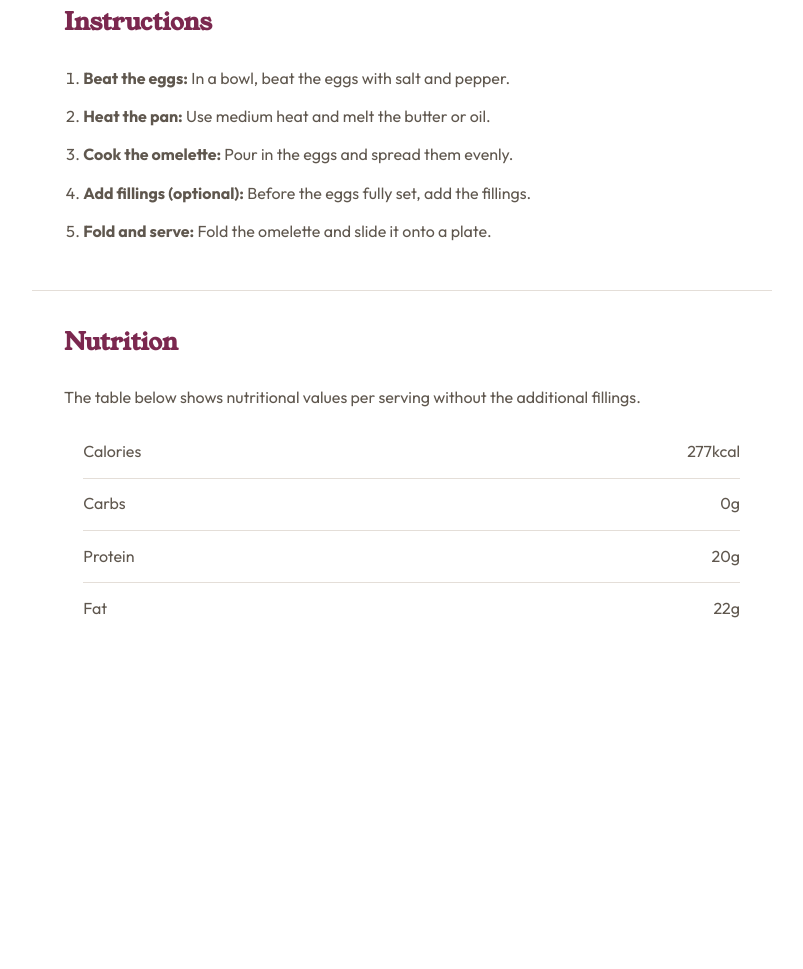
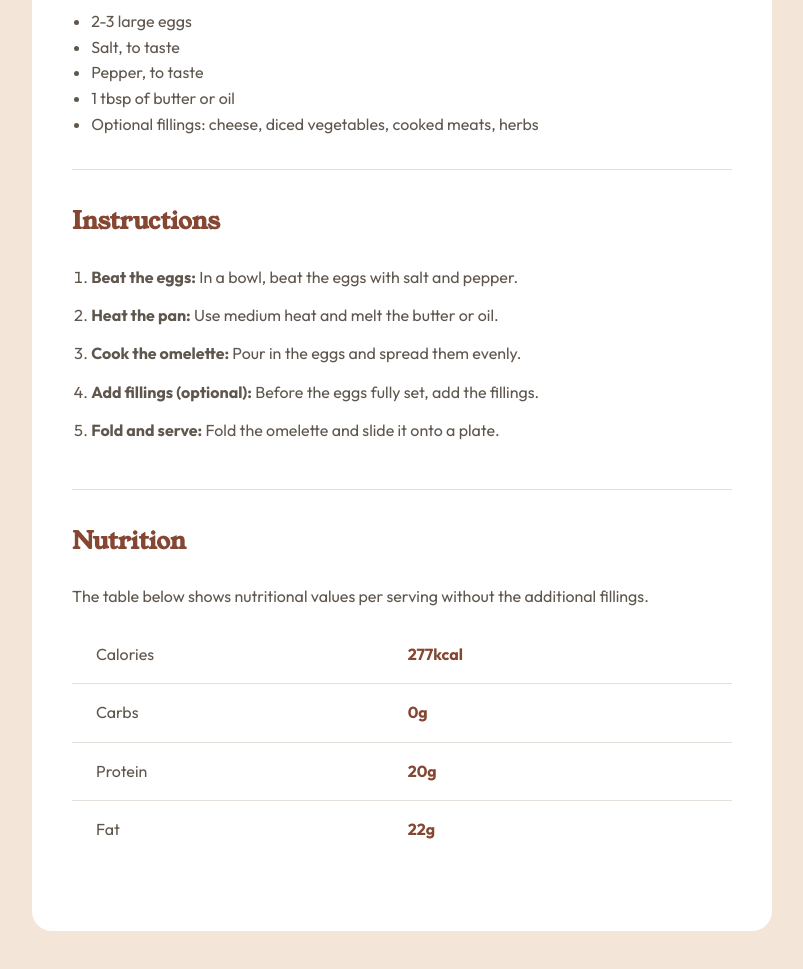
Before and after one commit to TelmoManduco/recipe-page-main, a plain HTML site: page index.html in a window 1280 px wide. Shown: the part 1011-1980 px from the top of the page, without its empty margins (238-1041 px from the left). Before the commit the page ends 1677 px from the top, so only its background shows below. Drawn offline with Linux system fonts and the light colour scheme.

Commit message:
final update

```diff
--- a/index.html
+++ b/index.html
@@ -58,12 +58,25 @@
         <section class="recipe-section">
             <h2>Nutrition</h2>
             <p>The table below shows nutritional values per serving without the additional fillings.</p>
-            <ul class="nutrition">
-                <li><span>Calories</span><span>277kcal</span></li>
-                <li><span>Carbs</span><span>0g</span></li>
-                <li><span>Protein</span><span>20g</span></li>
-                <li><span>Fat</span><span>22g</span></li>
-            </ul>
+            <table class="nutrition">
+                <tr>
+                    <td>Calories</td>
+                    <td>277kcal</td>
+                </tr>
+                <tr>
+                    <td>Carbs</td>
+                    <td>0g</td>
+                </tr>
+                <tr>
+                    <td>Protein</td>
+                    <td>20g</td>
+                </tr>
+                <tr>
+                    <td>Fat</td>
+                    <td>22g</td>
+                </tr>
+            </table>
+
         </section>
     </main>
 </body>
--- a/style.css
+++ b/style.css
@@ -5,7 +5,8 @@
   --font-body: 'Outfit', sans-serif;
 
   --clr-dark: #312e2c;
-  --clr-medium: #5f574e;
+  --clr-medium: #5f574eff;
+  --clr-light: #854632ff;
   --clr-light-bg: #fff5fa;
   --clr-pink: #7b284f;
   --clr-border: #e4ded8;
@@ -18,7 +19,7 @@
 }
 
 body {
-  background: #fff;
+  background: white;
   font-family: var(--font-body);
   font-size: 1em;
   color: var(--clr-medium);
@@ -50,7 +51,7 @@ body {
 .recipe-prep-time {
   background: var(--clr-light-bg);
   margin: 0 2em;
-  padding: 1.5em;
+  padding: 1.5em 2.5em;
   border-radius: 10px;
 }
 
@@ -61,7 +62,7 @@ body {
 }
 
 .recipe-prep-time ul {
-  padding-left: 1em;
+  padding-left: 1.5em;
 }
 
 .recipe-prep-time li {
@@ -79,7 +80,7 @@ body {
 
 .recipe-section h2 {
   font-family: var(--font-heading);
-  color: var(--clr-pink);
+  color: var(--clr-light);
   margin-bottom: 1em;
 }
 
@@ -97,17 +98,73 @@ body {
 }
 
 .nutrition {
-  list-style: none;
-  padding: 0;
+  width: 100%;
+  border-collapse: collapse;
+  margin-top: 1em;
 }
 
-.nutrition li {
-  display: flex;
-  justify-content: space-between;
-  padding: 0.8em 0;
+.nutrition tr:not(:last-child) td {
   border-bottom: 1px solid var(--clr-border);
 }
 
-.nutrition li:last-child {
-  border-bottom: none;
+.nutrition td {
+  padding: 1em 0;
+  font-family: var(--font-body);
+  font-size: 1em;
 }
+
+.nutrition td:first-child {
+  color: var(--clr-medium);
+  padding-left: 1.5em;
+}
+
+.nutrition td:last-child {
+  color: var(--clr-light);
+  font-weight: 700;
+  text-align: left;
+  padding-right: 1.5em;
+}
+
+
+@media (min-width: 768px) {
+  body {
+    padding: 4em;
+    background-color: #f3e5d8;
+  }
+
+  .recipe {
+    border-radius: 20px;
+    padding: 2.5em;
+  }
+
+  .recipe-image img {
+    border-radius: 10px;
+  }
+
+  .recipe-intro,
+  .recipe-section {
+    padding: 2em 0;
+  }
+
+  .recipe-prep-time {
+    margin: 2em 0;
+    padding: 2em;
+  }
+
+  .recipe-section h2 {
+    font-size: 1.5em;
+  }
+
+  .recipe-intro h1 {
+    font-size: 2.5em;
+  }
+
+  .recipe-intro p {
+    font-size: 1.1em;
+  }
+
+  .recipe-prep-time h3 {
+    font-size: 1.3em;
+  }
+
+}
```
Also changed, not shown: images/screenshot.png (added), 1 other file.
